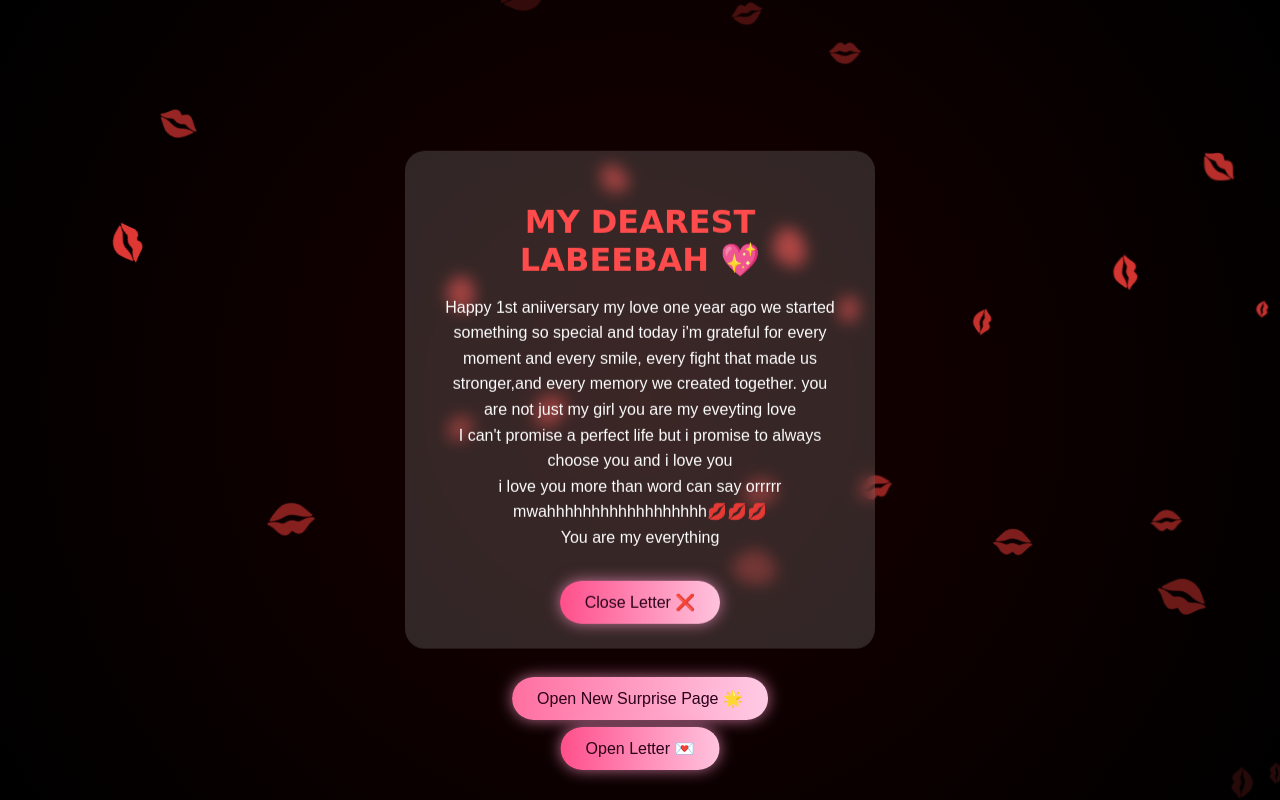
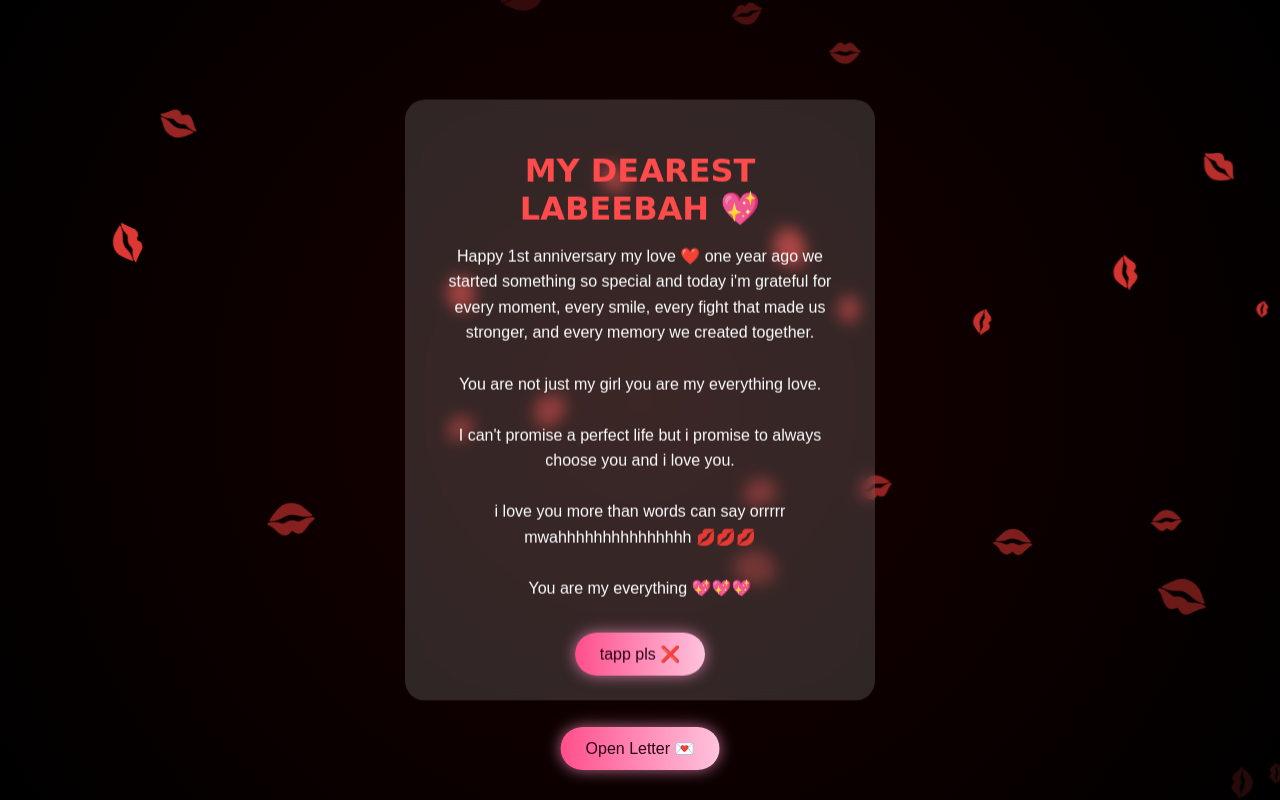
Before and after one commit to dependsonme/anni, a plain HTML site: page kisses.html in a window 1280 px wide. Both pictures are taken after a click on the button "Open Letter 💌". Drawn offline with Linux system fonts and the light colour scheme.

Commit message:
Update kisses.html

```diff
--- a/kisses.html
+++ b/kisses.html
@@ -4,6 +4,7 @@
 <meta charset="UTF-8">
 <meta name="viewport" content="width=device-width, initial-scale=1.0">
 <title>Kisses Rain for Labi ❤️💋</title>
+
 <style>
 body, html {
   margin:0; padding:0; overflow:hidden;
@@ -13,7 +14,7 @@ body, html {
   position: relative;
 }
 
-/* Kiss rain elements */
+/* Kiss rain */
 .kiss {
   position: absolute;
   font-size: 1.5rem;
@@ -30,7 +31,8 @@ body, html {
 /* Letter box */
 #letterBox {
   position: absolute;
-  top:50%; left:50%;
+  top:50%;
+  left:50%;
   transform: translate(-50%,-50%);
   background: rgba(255,255,255,0.15);
   color: #fff;
@@ -38,9 +40,21 @@ body, html {
   border-radius: 20px;
   backdrop-filter: blur(8px);
   max-width: 400px;
+  width: 90%;
+  max-height: 70vh;      /* scrollable on mobile */
+  overflow-y: auto;
   text-align: center;
   display: none;
   z-index: 5;
+}
+
+/* scrollbar hide for mobile */
+#letterBox::-webkit-scrollbar {
+  width: 6px;
+}
+#letterBox::-webkit-scrollbar-thumb {
+  background: rgba(255,255,255,0.4);
+  border-radius: 10px;
 }
 
 #letterBox h2 {
@@ -73,7 +87,7 @@ button:hover {
   transform: scale(1.05);
 }
 
-/* Open Letter Button */
+/* Button positions */
 #openLetterBtn {
   position: absolute;
   bottom: 30px;
@@ -82,7 +96,6 @@ button:hover {
   z-index: 5;
 }
 
-/* New Page Button (hidden initially) */
 #newPageBtn {
   position: absolute;
   bottom: 80px;
@@ -90,30 +103,44 @@ button:hover {
   transform: translateX(-50%);
   z-index: 5;
   background: linear-gradient(90deg,#ff6fa0,#ffcbe5);
-  display: none;
+  display: none;   /* initially hidden */
+}
+
+/* Mobile tweaks */
+@media (max-width: 600px) {
+  #letterBox {
+    max-height: 60vh;
+    padding: 20px;
+  }
 }
 </style>
 </head>
+
 <body>
 
 <div id="letterBox">
-  <h2>MY DEAREST LABEEBAH  💖</h2>
+  <h2>MY DEAREST LABEEBAH 💖</h2>
   <p>
-  Happy 1st aniiversary my love one year ago we started something so special and today i'm grateful for every moment and every smile, every fight that made us stronger,and every memory we created together. you are not just my girl you are my eveyting love
-    <br> I can't promise a perfect life but i promise to always choose you and i love you <br>
+    Happy 1st anniversary my love ❤️ one year ago we started something so special
+    and today i'm grateful for every moment, every smile, every fight that made us
+    stronger, and every memory we created together.<br><br>
 
-    i love you more than word can say orrrrr mwahhhhhhhhhhhhhhhhhh💋💋💋<br>
+    You are not just my girl you are my everything love.<br><br>
 
-    You are my everything
+    I can't promise a perfect life but i promise to always choose you and i love you.<br><br>
+
+    i love you more than words can say orrrrr mwahhhhhhhhhhhhhhh 💋💋💋<br><br>
+
+    You are my everything 💖💖💖
   </p>
-  <button id="closeLetter">Close Letter ❌</button>
+  <button id="closeLetter"> tapp pls ❌</button>
 </div>
 
-<button id="newPageBtn">Open New Surprise Page 🌟</button>
+<button id="newPageBtn"> AB yha tap 🌟</button>
 <button id="openLetterBtn">Open Letter 💌</button>
 
 <script>
-// Generate kiss rain continuously
+// Kiss rain
 function createKiss() {
   const kiss = document.createElement('div');
   kiss.className = 'kiss';
@@ -122,14 +149,11 @@ function createKiss() {
   kiss.style.fontSize = (12 + Math.random()*24) + 'px';
   kiss.style.animationDuration = (4 + Math.random()*4) + 's';
   document.body.appendChild(kiss);
-
   setTimeout(() => kiss.remove(), parseFloat(kiss.style.animationDuration)*1000);
 }
-
-// Continuously create kisses
 setInterval(createKiss, 200);
 
-// Letter open/close functionality
+// Letter open/close logic
 const letterBox = document.getElementById('letterBox');
 const openBtn = document.getElementById('openLetterBtn');
 const closeBtn = document.getElementById('closeLetter');
@@ -137,17 +161,18 @@ const newPageBtn = document.getElementById('newPageBtn');
 
 openBtn.addEventListener('click', ()=>{
   letterBox.style.display='block';
-  newPageBtn.style.display='block'; // show new page button after opening letter
+  newPageBtn.style.display='none';  // hide while letter is open
 });
 
 closeBtn.addEventListener('click', ()=>{
   letterBox.style.display='none';
+  newPageBtn.style.display='block'; // show after closing letter
 });
 
-// New Page Button functionality
 newPageBtn.addEventListener('click', ()=>{
-  window.open('new-page.html', '_blank'); // replace with your new page URL
+  window.open('new-page.html', '_blank');
 });
 </script>
+
 </body>
 </html>
```
